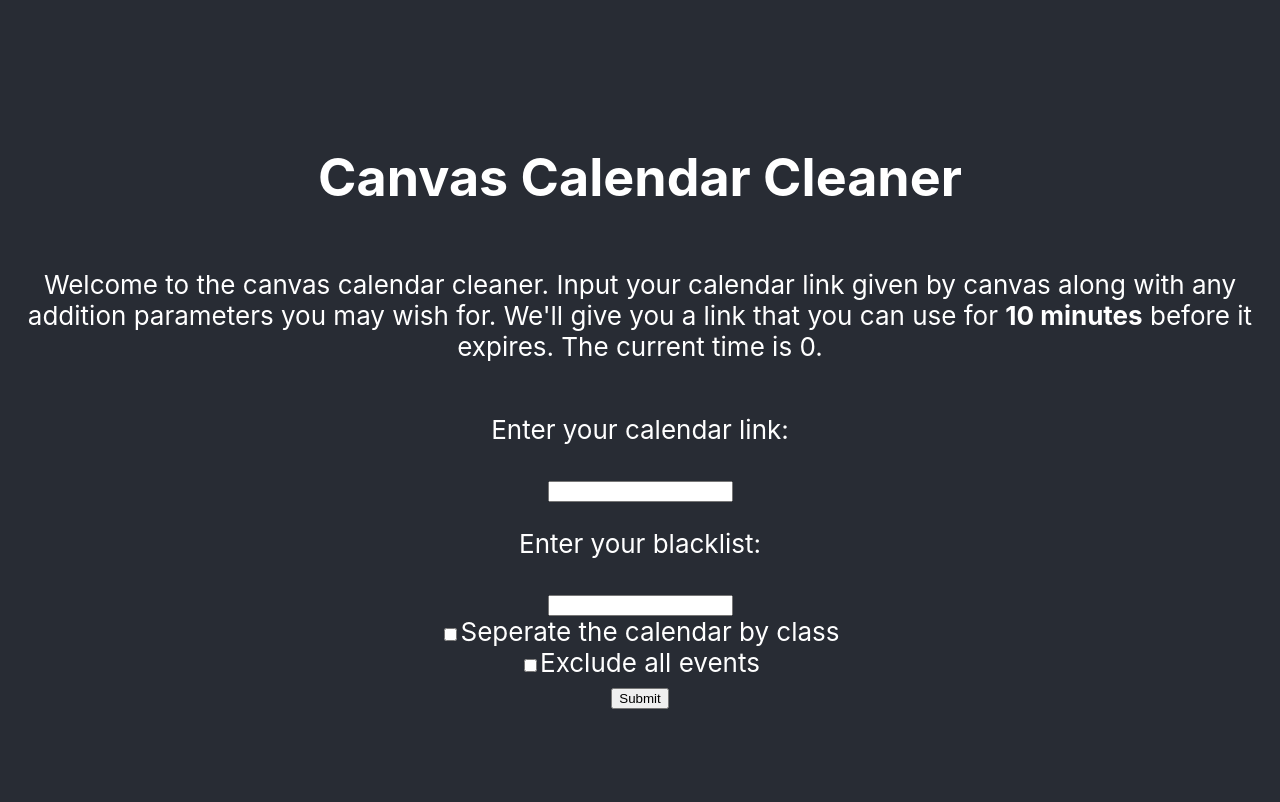
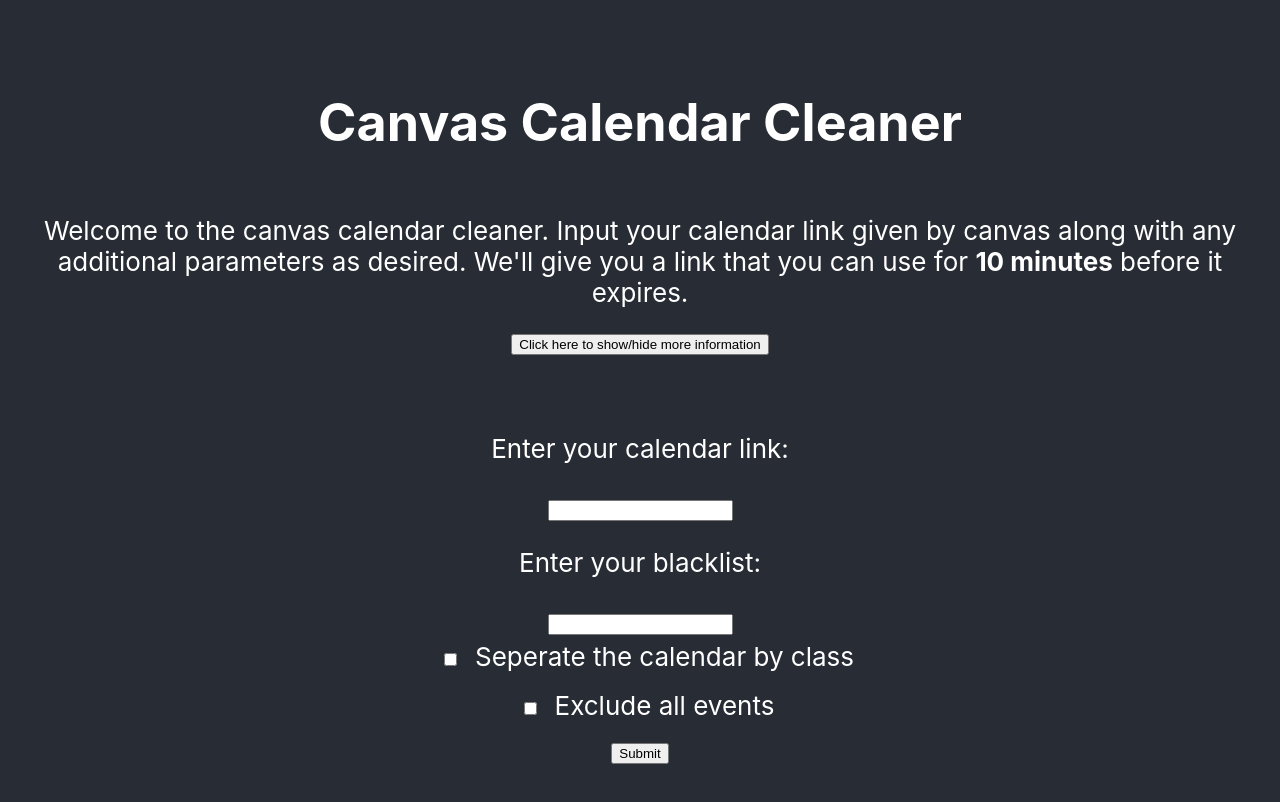
Before and after one commit to a-outs/calendar-cleaner, a React (Create React App) app: page / in a window 1280 px wide. Shown: the top 802 px of the page. Built offline with nearby package versions, Linux system fonts and the light colour scheme; no server answers.

Commit message:
mostly visual changes

```diff
--- a/src/App.css
+++ b/src/App.css
@@ -17,3 +17,16 @@
 .App-link {
   color: #61dafb;
 }
+
+label {
+  margin-top: 10px;
+  margin-bottom: 10px;
+}
+
+#warning {
+  color: red;
+}
+
+#checkbox {
+  margin: calc(10px + 1vmin);
+}
--- a/src/App.js
+++ b/src/App.js
@@ -10,12 +10,41 @@
   const [endDate, setEndDate] = useState('');
   const [seperate, setSeperate] = useState(false);
   const [excludeEvents, setExcludeEvents] = useState(false);
+  const [moreInfoText, setMoreInfoText] = useState('');
+  var showMore = false;
 
   var payload = {
+    inputLinkData: inputLink,
     blacklistData: blacklist,
     seperateData: seperate,
     excludeEventsData: excludeEvents
   };
+
+  var output = (
+    <div id="output"></div>
+  );
+
+  const outputHTML = (json) => {
+    output = (
+      <div id="output">
+        <p>Here are your calendar links:</p>
+      </div>
+    );
+  }
+
+  const moreInfo = () => {
+    //showMore = !showMore;
+    if(moreInfoText == "") setMoreInfoText("This is a webapp originally created for HackDavis 2021. Made by Tim Stewart, Aidan Lee, Peter Yu, and Jun Min Kim");
+    else setMoreInfoText("");
+    console.log(showMore + " " + moreInfoText);
+  }
+
+  const validURL = (str) => {
+    if(str=="") return "";
+    var pattern = new RegExp('(canvas.ucdavis.edu/feeds/calendars/user_).{3,}.ics');
+    if(!!pattern.test(str)) return "";
+    else return "Warning! This link is invalid. Make sure this is copied straight from canvas.";
+  }
 
   const handleSubmit = (event) => {
     event.preventDefault();
@@ -25,20 +54,20 @@
       headers: new Headers({
         "Content-Type":"application/json"
       })
-    }).then(data => data.json()).then(json => console.log(json));
+    }).then(data => data.json()
+    ).then(json => {
+      console.log(json);
+      outputHTML(json);
+    });
   }
-
-  useEffect(() => {
-    fetch('/api/time').then(res => res.json()).then(data => {
-      setCurrentTime(data.time);
-    });
-  }, []);
 
   return (
     <div className="App">
       <header className="App-header">
 	<h1>Canvas Calendar Cleaner</h1>
-        <p>Welcome to the canvas calendar cleaner. Input your calendar link given by canvas along with any addition parameters you may wish for. We'll give you a link that you can use for <b>10 minutes</b> before it expires. The current time is {currentTime}.</p>
+        <p>Welcome to the canvas calendar cleaner. Input your calendar link given by canvas along with any additional parameters as desired. We'll give you a link that you can use for <b>10 minutes</b> before it expires.</p>
+	<button onClick={moreInfo}>Click here to show/hide more information</button>
+	<p>{moreInfoText}</p>
 	<form onSubmit={handleSubmit}>
 	  <p>Enter your calendar link:</p>
 	  <input
@@ -48,6 +77,7 @@
 	    value={inputLink}
 	    onChange={event => setInputLink(event.target.value)}
 	  />
+	  <p id='warning'>{validURL(inputLink)}</p>
 	  <p>Enter your blacklist:</p>
 	  <input
 	    type='text'
@@ -60,7 +90,7 @@
 	<label>
 	  <input
 	    type='checkbox'
-	    id='seperate'
+	    id='checkbox'
 	    name='seperate'
 	    value={seperate}
 	    onChange={event => setSeperate(!seperate)}
@@ -70,7 +100,7 @@
 	<label>
 	  <input
 	    type='checkbox'
-	    id='excludeEvents'
+	    id='checkbox'
 	    name='excludeEvents'
 	    value={excludeEvents}
 	    onChange={event => setExcludeEvents(!excludeEvents)}
@@ -82,6 +112,7 @@
 	    value='Submit'
 	  />
 	</form>
+	{output}
       </header>
     </div>
   );
```
Also changed, not shown: 2 other files (tests, documents, lock files or other folders).
